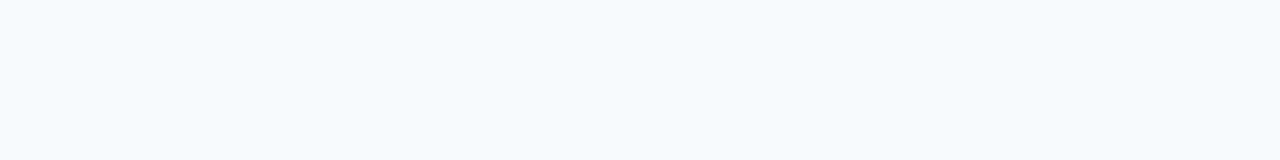
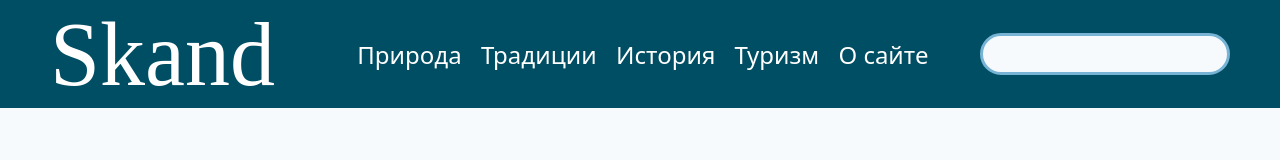
Before and after one commit to githubGhoul123/Scand, a plain HTML site: page index.html in a window 1280 px wide. Drawn offline with Linux system fonts and the light colour scheme.

Commit message:
мдаа

```diff
--- a/assets/CSS/MainStyle.css
+++ b/assets/CSS/MainStyle.css
@@ -1,3 +1,9 @@
+.container {
+  width: 100%;
+  max-width: 1200px;
+  margin: 0 auto;
+}
+
 html body {
     background-color: #F7FAFD;
     margin: 0px;
@@ -6,10 +12,83 @@ html body {
 
 header {
     width: 100%;
+    height: 108px;
 
     top: 0px;
     left: 0px;
     right: 0px;
     background-color: #004E64;
+    align-content: center;
+    display: flex;
+    align-items: center;
+    flex-grow: 1;
+}
+
+#logo {
+    font-family: SwedieCruel;
+    font-size: 90px;
+    color: #FFF;
+    font-weight: 400;
+    line-height: normal;
+    font-style: normal;
+    padding: 5px 10px 5px 50px;
+    flex-grow: 1;
+}
+
+#navigation {
+    font-size: 24px;
+    font-family: system-ui, -apple-system, BlinkMacSystemFont, 'Segoe UI',
+                 Roboto, Oxygen, Ubuntu, Cantarell, 'Open Sans',
+                 'Helvetica Neue', sans-serif;
+    display: flex;
+    flex-grow: 3;
+    position: relative;
 
 }
+
+#navigation > li {
+    vertical-align: top;
+    /* margin: 0 50px; */
+    position: relative;
+    color: #FFF;
+    text-decoration: none;
+    transition: 0.2s linear;
+    list-style-type: none;
+    flex-grow: 3;
+}
+
+nav {
+    display: flex;
+    flex-grow: 3;
+}
+
+/* SearchBox */
+
+#search_box {
+    background: transparent;
+    position: relative;
+    padding: 0 50px 0 0;
+    flex-grow: 1;
+}
+
+#search_box form {
+    width: auto;
+    float: right;
+    margin-right: 0;
+}
+
+#search_box input {
+    width: 250px;
+    height: 42px;
+    padding-left: 15px;
+    border-radius: 42px;
+    border: 3px solid #77B3D4;
+    background: #F7FAFD;
+    outline: none;
+    position: relative;
+    transition: 0.3s linear;
+}
+
+#search_box input:focus {
+    width: 300;
+}
--- a/index.html
+++ b/index.html
@@ -9,7 +9,22 @@
 </head>
 <body>
     <header>
-
+        <!-- <div class="container"></div> -->
+        <div id="logo">Skand</div>
+        <nav>
+            <ul id="navigation">
+                <li>Природа</li>
+                <li>Традиции</li>
+                <li>История</li>
+                <li>Туризм</li>
+                <li>О сайте</li>
+            </ul>
+        </nav>
+        <div id="search_box">
+            <form>
+                <input type="search">
+            </form>
+        </div>
     </header>
 </body>
 </html>
```
Also changed, not shown: assets/Fonts/swedie-cruel.ttf (added).
